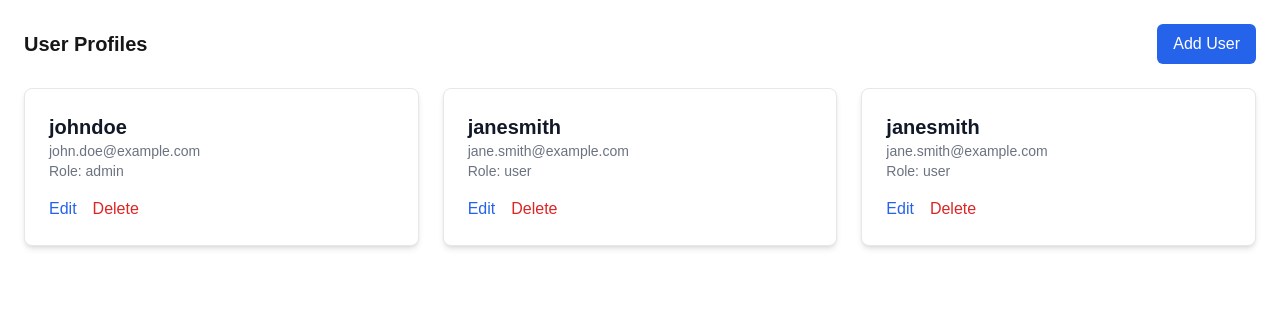
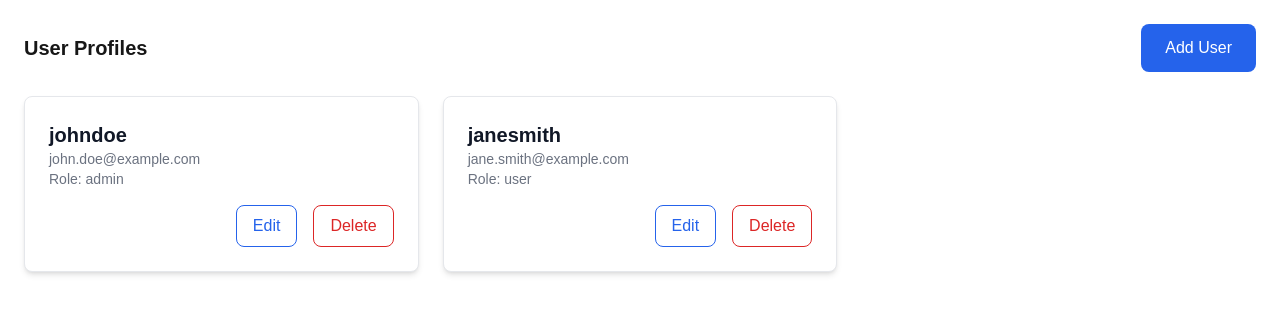
Before and after one commit to gbpunmgx/The-Code-Vibes, a Next.js app: page /user in a window 1280 px wide. Shown: the top 314 px of the page. Built offline with nearby package versions, Linux system fonts and the light colour scheme.

Commit message:
Redesign user profile card

```diff
--- a/app/product/AddProduct.tsx
+++ b/app/product/AddProduct.tsx
@@ -16,7 +16,7 @@ export default function AddProductDialog() {
     const [productList, setProductList] = useState<Array<{ name: string, description: string, price: string, category: string, images: File[] }>>([]);
 
     const handleImagesChange = (e: any) => {
-        setProductImages(Array.from(e.target.files)); // Convert file list to an array
+        setProductImages(Array.from(e.target.files));
     };
 
     const handleAddProduct = () => {
--- a/app/user/page.tsx
+++ b/app/user/page.tsx
@@ -35,13 +35,6 @@ const useUserStore = create<{
             firstName: "Jane",
             lastName: "Smith",
             role: "user",
-        },{
-            id: 3,
-            email: "jane.smith@example.com",
-            username: "janesmith",
-            firstName: "Jane",
-            lastName: "Smith",
-            role: "user",
         },
     ],
     addUser: (user) => set((state) => ({ users: [...state.users, user] })),
@@ -61,6 +54,7 @@ const UserProfile = () => {
     const [editData, setEditData] = useState<User | null>(null);
 
     const openModal = (user: User | null = null) => {
+        console.log("Opening Modal with:", user);
         setEditData(user);
         setIsModalOpen(true);
     };
@@ -86,15 +80,26 @@ const UserProfile = () => {
         ).value;
         const role = (form.elements.namedItem("role") as HTMLSelectElement).value;
 
-        const user = { id: Date.now(), email, username, firstName, lastName, role };
+        const user = { id: editData ? editData.id : Date.now(), email, username, firstName, lastName, role };
+
+        console.log("Form data submitted:", user);
 
         if (editData) {
-            updateUser({ ...editData, email, username, firstName, lastName, role });
+            // Update existing user
+            console.log("Updating user:", editData);
+            updateUser(user);
         } else {
+            // Add new user
+            console.log("Adding new user:", user);
             addUser(user);
         }
 
         closeModal();
+    };
+
+    const handleDelete = (id: number) => {
+        deleteUser(id);
+        console.log("Deleted user with ID:", id);
     };
 
     return (
@@ -102,7 +107,7 @@ const UserProfile = () => {
             <div className="flex justify-between items-center mb-6">
                 <h1 className="text-xl font-semibold">User Profiles</h1>
                 <button
-                    className="bg-blue-600 text-white px-4 py-2 rounded-md hover:bg-blue-700"
+                    className="bg-blue-600 text-white px-6 py-3 rounded-lg hover:bg-blue-700 transition duration-300 ease-in-out transform hover:scale-105"
                     onClick={() => openModal()}
                 >
                     Add User
@@ -113,22 +118,25 @@ const UserProfile = () => {
                 {users.map((user) => (
                     <div
                         key={user.id}
-                        className="bg-white shadow-md rounded-lg overflow-hidden border border-gray-200"
+                        className="bg-white shadow-md rounded-lg overflow-hidden border border-gray-200 transform hover:scale-105 transition duration-300"
                     >
                         <div className="p-6">
                             <h3 className="text-xl font-semibold text-gray-900">{user.username}</h3>
                             <p className="text-sm text-gray-500">{user.email}</p>
                             <p className="text-sm text-gray-500">Role: {user.role}</p>
-                            <div className="mt-4 flex space-x-4">
+
+                            <div className="mt-4 flex justify-end space-x-4">
+                                {/* Edit Button */}
                                 <button
-                                    className="text-blue-600 hover:text-blue-800"
+                                    className="text-blue-600 hover:text-blue-800 px-4 py-2 rounded-lg border border-blue-600 hover:bg-blue-100 transition duration-300 transform hover:scale-105"
                                     onClick={() => openModal(user)}
                                 >
                                     Edit
                                 </button>
+                                {/* Delete Button */}
                                 <button
-                                    className="text-red-600 hover:text-red-800"
-                                    onClick={() => deleteUser(user.id)}
+                                    className="text-red-600 hover:text-red-800 px-4 py-2 rounded-lg border border-red-600 hover:bg-red-100 transition duration-300 transform hover:scale-105"
+                                    onClick={() => handleDelete(user.id)}
                                 >
                                     Delete
                                 </button>
@@ -138,9 +146,10 @@ const UserProfile = () => {
                 ))}
             </div>
 
+            {/* Modal Code */}
             {isModalOpen && (
-                <div className="fixed inset-0 bg-black bg-opacity-50 flex items-center justify-center">
-                    <div className="bg-white p-8 rounded-lg shadow-lg w-[700px] max-w-full">
+                <div className="fixed inset-0 bg-black bg-opacity-50 flex items-center justify-center transition-opacity duration-500 opacity-0 animate-fade-in">
+                    <div className="bg-white p-8 rounded-lg shadow-lg w-[700px] max-w-full transform scale-95 transition-all duration-300 animate-modal-enter">
                         <div className="flex justify-between items-center mb-6">
                             <h2 className="text-2xl font-semibold">
                                 {editData ? "Edit User" : "Add User"}
@@ -251,7 +260,7 @@ const UserProfile = () => {
 
                             <button
                                 type="submit"
-                                className="w-full mt-6 py-2.5 bg-blue-600 text-white rounded-lg"
+                                className="w-full mt-6 py-2.5 bg-blue-600 text-white rounded-lg transform hover:scale-105 transition duration-300"
                             >
                                 {editData ? "Update User" : "Add User"}
                             </button>
```
